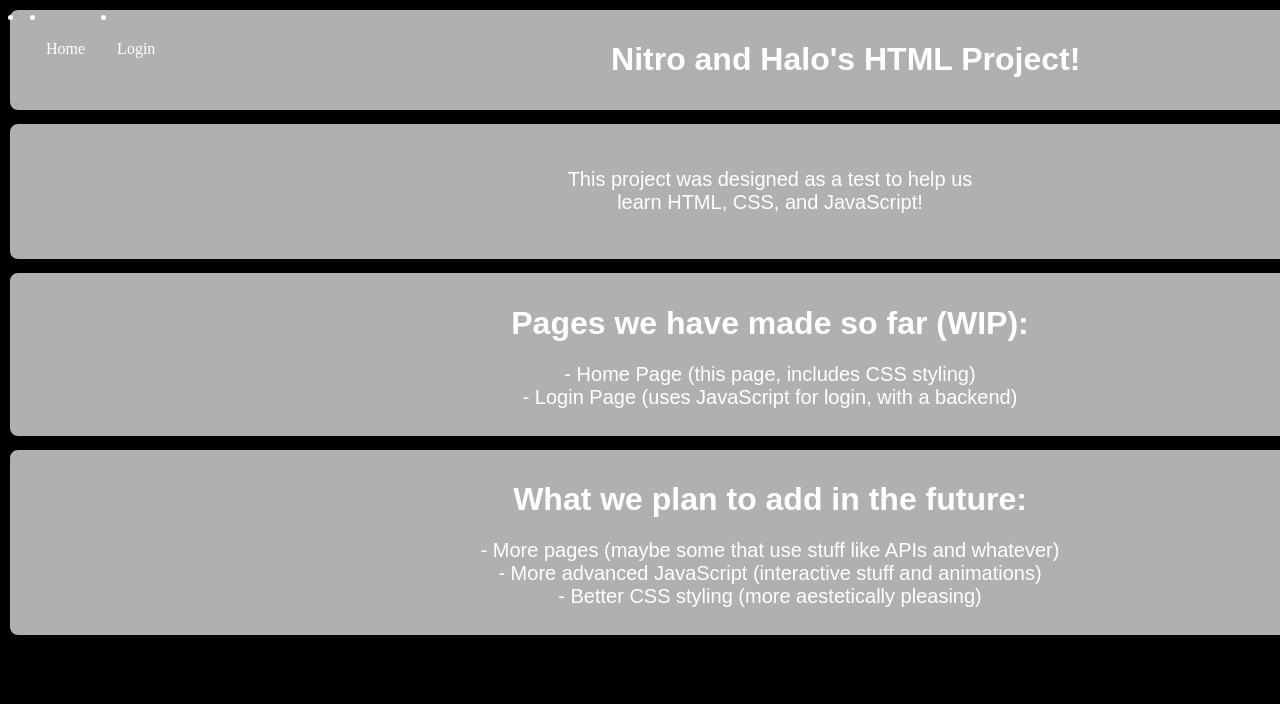
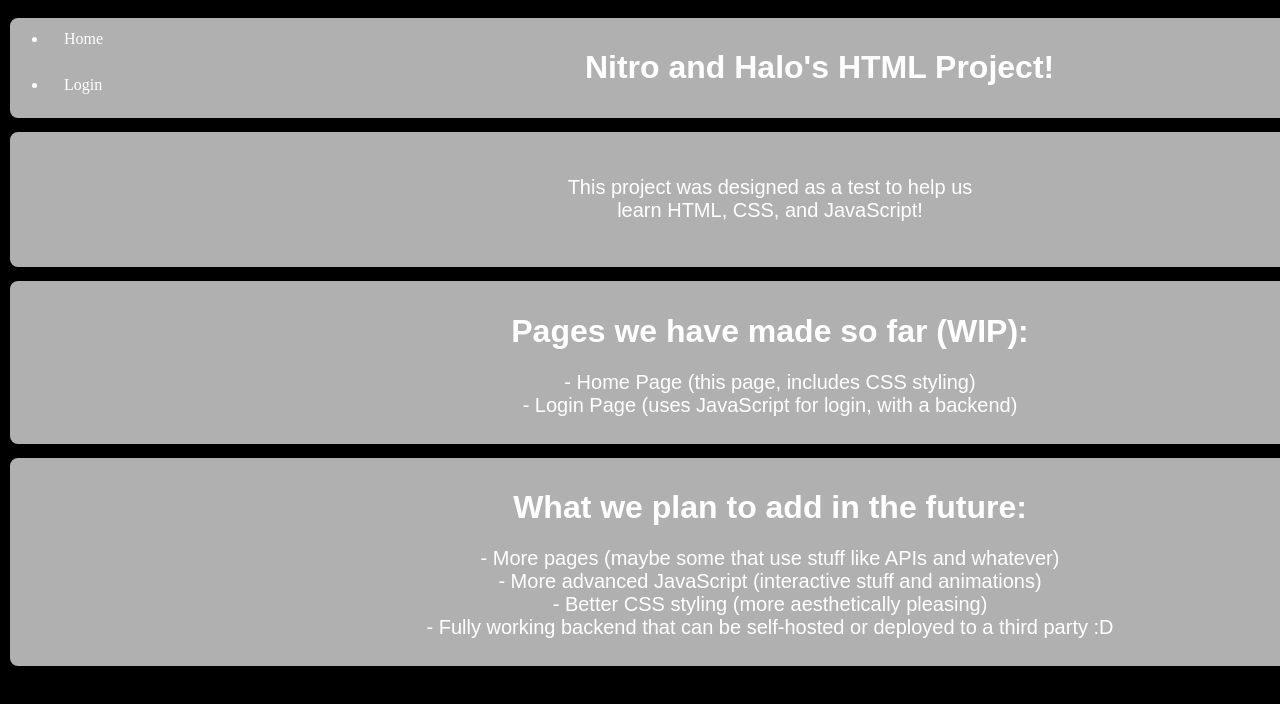
Before and after one commit to Nitro-and-Halo-Projects/TestApplication, a plain HTML site: page home.html in a window 1280 px wide. Shown: the top 704 px of the page. Drawn offline with Linux system fonts and the light colour scheme.

Commit message:
Polishing up changes
Fixing some minor issues and making a temporary solution for the navigation bar's aesthetic.

```diff
--- a/home.html
+++ b/home.html
@@ -6,14 +6,13 @@
         <title>halo was here :D</title>
         <script src="./JS/FrontJS/button.js"></script>
         <link rel="shortcut icon" href="#">
-
-        <li>
-            <li><a href="home.html">Home</a></li>
-            <li><a href="main.html">Login</a></li>
-        </li>
     </head>
 
     <body>
+        <ul id="navigationBar">
+            <li><a href="./home.html">Home</a></li>
+            <li><a href="./main.html">Login</a></li>
+        </ul>
         <div>
 
         <h1>
@@ -54,7 +53,9 @@
                 <br>
                 - More advanced JavaScript (interactive stuff and animations)
                 <br>
-                - Better CSS styling (more aestetically pleasing)
+                - Better CSS styling (more aesthetically pleasing)
+                <br>
+                - Fully working backend that can be self-hosted or deployed to a third party :D
             </h2>
         </div>
 </html>
--- a/styling.css
+++ b/styling.css
@@ -60,3 +60,7 @@
     margin: auto;
     width: 20%;
 }
+
+#navigationBar {
+    margin-right: 50cm;
+}
```
Also changed, not shown: main.html (+5 -1 lines).
